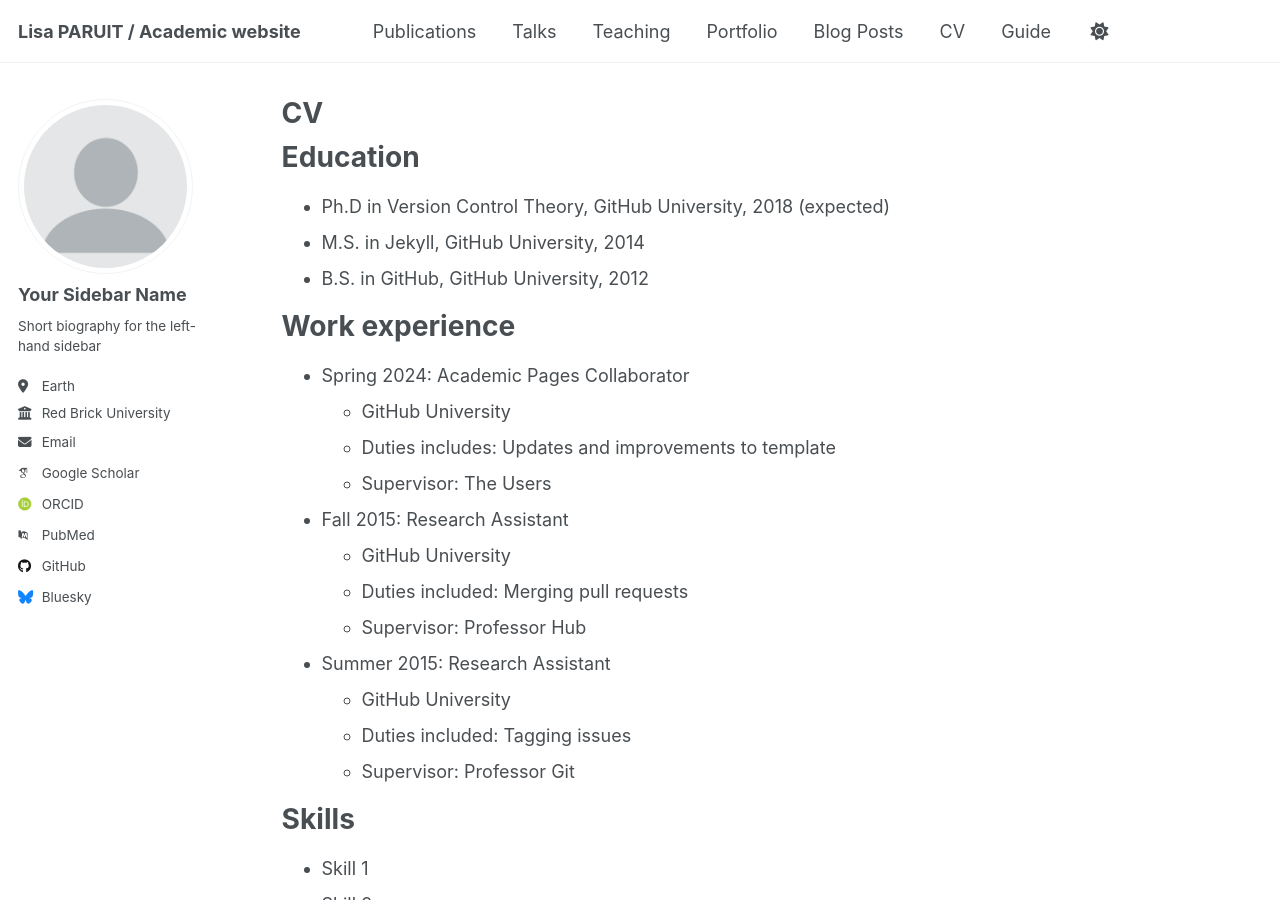
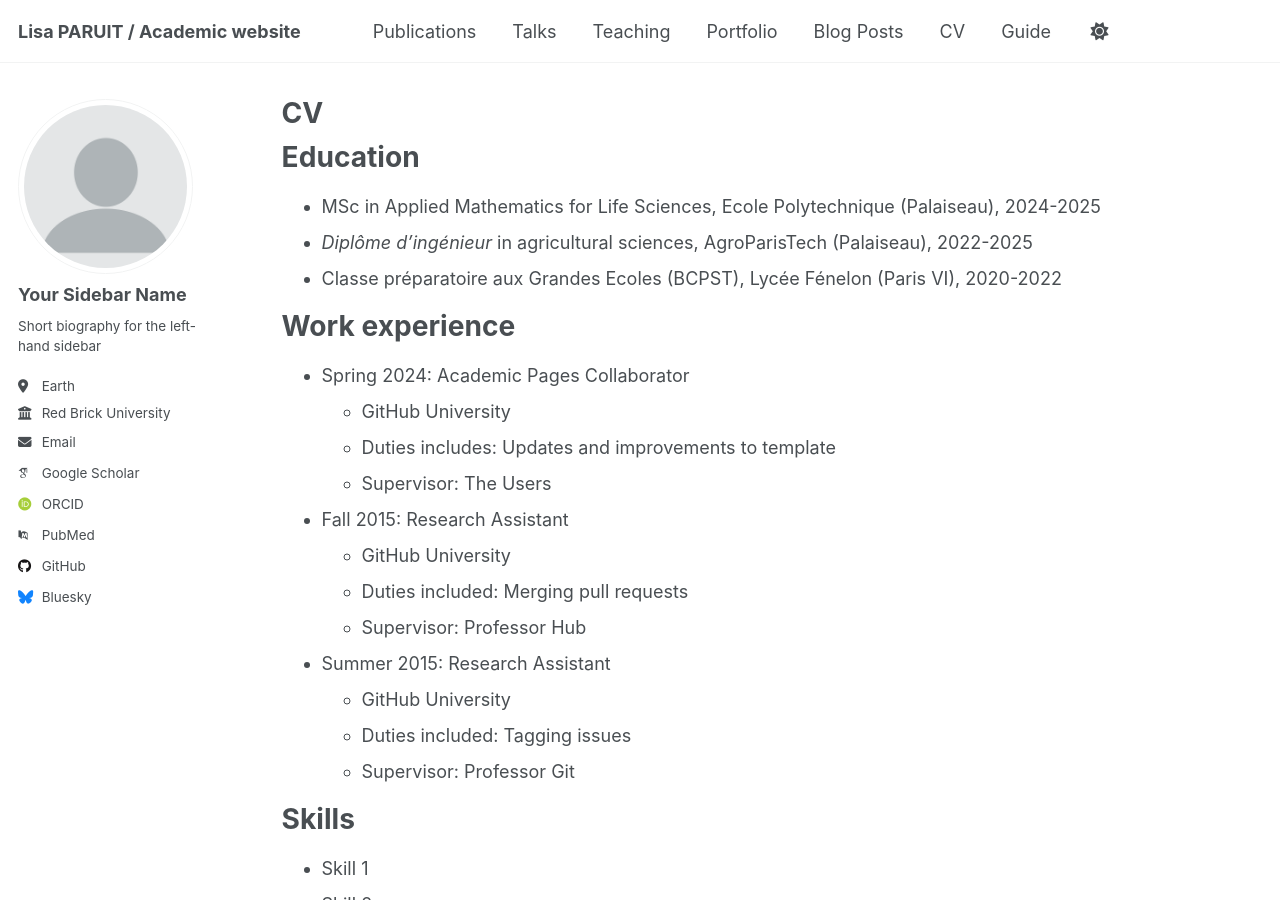
Before and after one commit to lisaparuit/lisaparuit.github.io, a Jekyll site: the page built from _pages/cv.md, in a window 1280 px wide and 900 px high. Built offline with Jekyll 4.4.1, drawn with Linux system fonts in a browser that asks for light colours; some web fonts are replaced; a script that is not in the unit is left out.

Commit message:
Revise education details in cv.md

```diff
--- a/_pages/cv.md
+++ b/_pages/cv.md
@@ -7,13 +7,11 @@ redirect_from:
   - /resume
 ---
 
-{% include base_path %}
-
 Education
 ======
-* Ph.D in Version Control Theory, GitHub University, 2018 (expected)
-* M.S. in Jekyll, GitHub University, 2014
-* B.S. in GitHub, GitHub University, 2012
+* MSc in Applied Mathematics for Life Sciences, Ecole Polytechnique (Palaiseau), 2024-2025
+* *Diplôme d'ingénieur* in agricultural sciences, AgroParisTech (Palaiseau), 2022-2025
+* Classe préparatoire aux Grandes Ecoles (BCPST), Lycée Fénelon (Paris VI), 2020-2022
 
 Work experience
 ======
```
